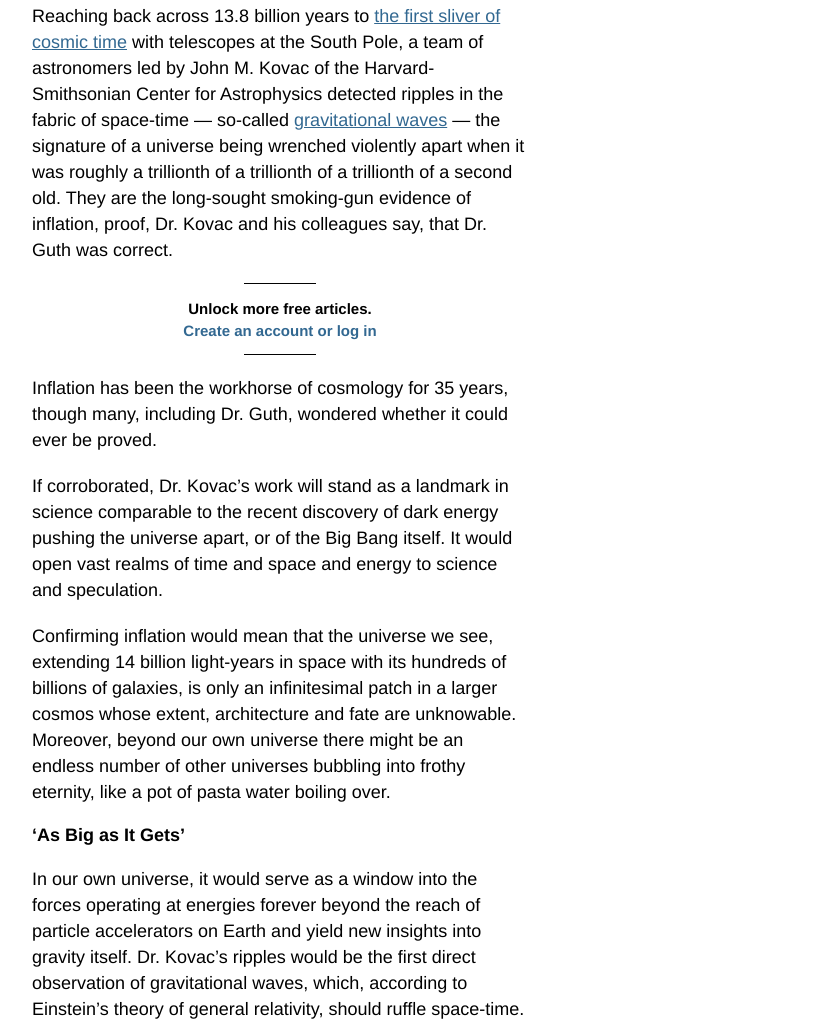
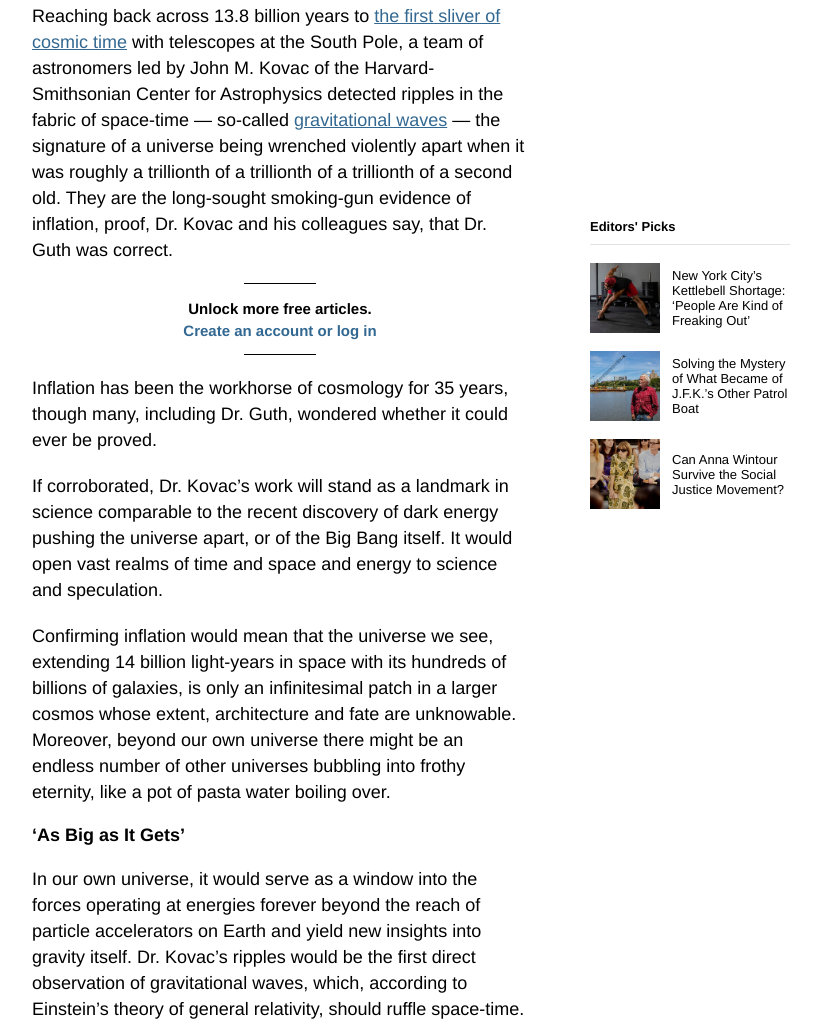
Before and after one commit to amita-roy/newyork-times-article, a plain HTML site: page index.html in a window 1280 px wide. Shown: the part 1681-2700 px from the top of the page, without its empty margins (360-1181 px from the left). Drawn offline with Linux system fonts and the light colour scheme.

Commit message:
Add Editors' Picks aside

```diff
--- a/css/style.css
+++ b/css/style.css
@@ -84,6 +84,8 @@ main {
   align-items: center;
   justify-content: flex-start;
   padding: 0px 20px;
+  position: relative;
+  z-index: -1;
 }
 
 main h1 {
@@ -690,3 +692,36 @@ footer h5 {
   margin-left: 30px;
   color: rgb(90, 90, 90);
 }
+
+.aside-editors-picks {
+  position: absolute;
+  font-size: 3rem;
+  right: 130px;
+  top: 1900px;
+  margin-left: 150px;
+  width: 200px;
+}
+
+.aside-title {
+  border-bottom: 1px solid rgb(226, 226, 226);
+  font-size: 1.3rem;
+  padding-bottom: 10px;
+}
+
+.aside-article-link {
+  display: flex;
+  margin: 18px 0px;
+  align-items: center;
+}
+
+.aside-article-link img {
+  width: 35%;
+  height: auto;
+  margin-right: 12px;
+}
+
+.aside-article-link h5 {
+  font-size: 1.3em;
+  font-weight: normal;
+  line-height: 1.5rem;
+}
--- a/index.html
+++ b/index.html
@@ -211,6 +211,22 @@
           </p>
         </div>
       </div>
+
+      <aside class="aside-editors-picks">
+        <h4 class="aside-title">Editors' Picks</h4>
+        <a class="aside-article-link" href="www.youtube.com">
+          <img src="assets/images/kettlebell.jpg">
+          <h5>New York City’s Kettlebell Shortage: ‘People Are Kind of Freaking Out’</h5>
+        </a>
+        <a class="aside-article-link" href="#">
+          <img src="assets/images/jfk-patrol-boat.jpg">
+          <h5>Solving the Mystery of What Became of J.F.K.’s Other Patrol Boat</h5>
+        </a>
+        <a class="aside-article-link" href="#">
+          <img src="assets/images/anna-wintour.jpg">
+          <h5>Can Anna Wintour Survive the Social Justice Movement?</h5>
+        </a>
+      </aside>
 
       <div class="inflation-graphic-container">
         <h3 class="inflation-graphic-header">The Theory Of Inflation</h3>
@@ -572,8 +588,7 @@
             |
             <a href="https://www.nytimes.com/subscription?campaignId=48JQY"
               >Subscribe</a
-            ></span
-          >
+            ></span>
 
           <div class="main-article-footer-links">
             <button class="main-article-footer-btn">READ 615 COMMENTS</button>
```
Also changed, not shown: assets/images/anna-wintour.jpg (added), assets/images/jfk-patrol-boat.jpg (added), assets/images/kettlebell.jpg (added).
